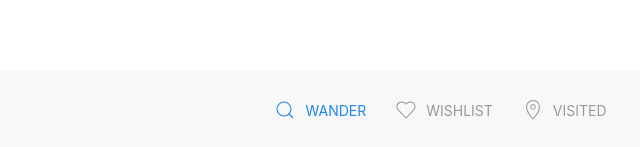
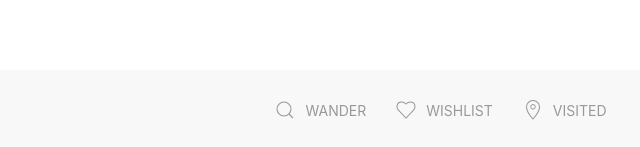
Before and after one commit to sylhuynh/project-2, a website: page public/views/destination.html in a window 1280 px wide. Shown: the part 650-797 px from the top of the page, 199-839 px from the left. Drawn offline with Linux system fonts and the light colour scheme; some packages are replaced by stand-ins of ours; files that its build step writes are made by us from their sources.

Commit message:
Update the nav style

```diff
--- a/public/views/destination.html
+++ b/public/views/destination.html
@@ -64,9 +64,9 @@
     <nav class="uk-navbar-container">
       <div class="uk-navbar-center uk-flex-center">
         <ul class="uk-navbar-nav">
-          <li class="active"> <a href="home.html"> <span class="uk-icon uk-margin-small-right  uk-text-primary"
-                uk-icon="icon: search"></span> <span class="uk-text-primary">
-                Wander</span></a></li>
+          <li class="active"> <a href="home.html"> <span class="uk-icon uk-margin-small-right"
+                uk-icon="icon: search"></span>
+                Wander</a></li>
           <li> <a href="wishlist.html"> <span class="uk-icon uk-margin-small-right"
                 uk-icon="icon: heart"></span>Wishlist</a></li>
           <li> <a href="visited.html"> <span class="uk-icon uk-margin-small-right"
```
